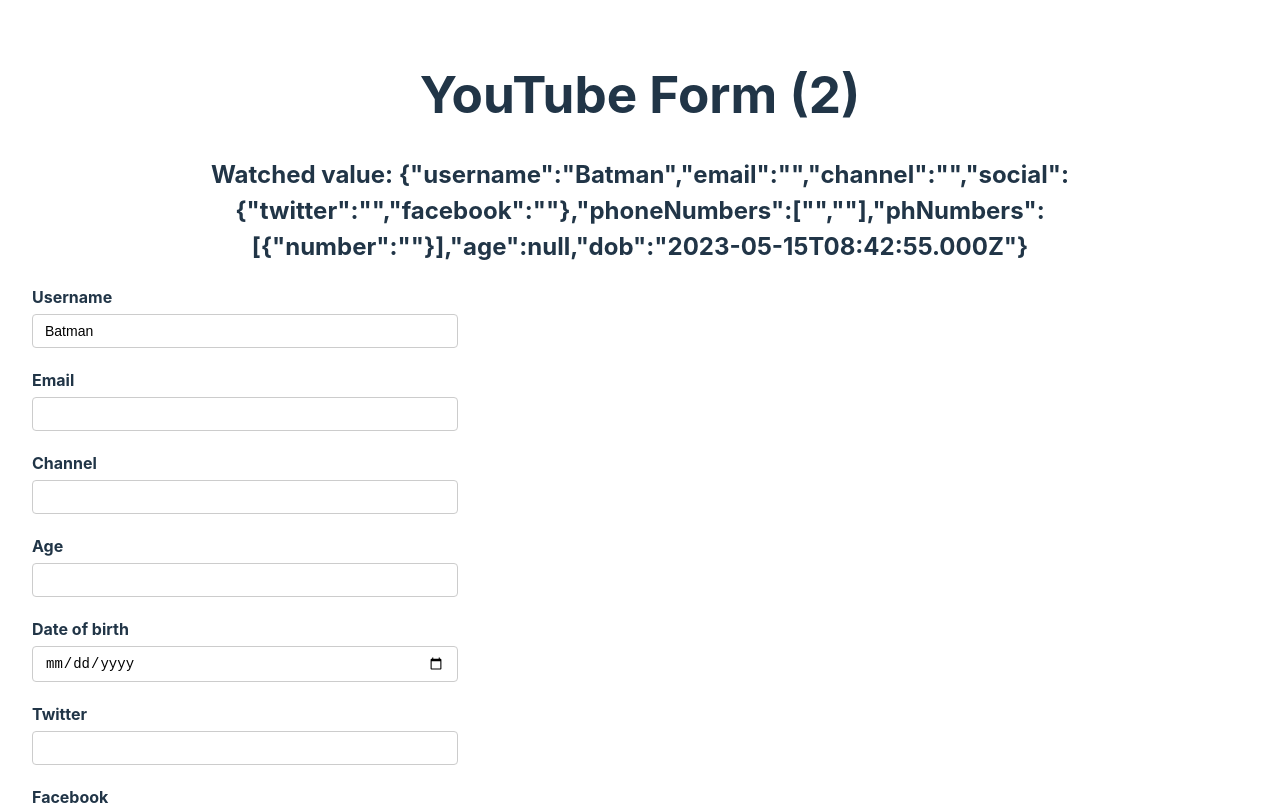
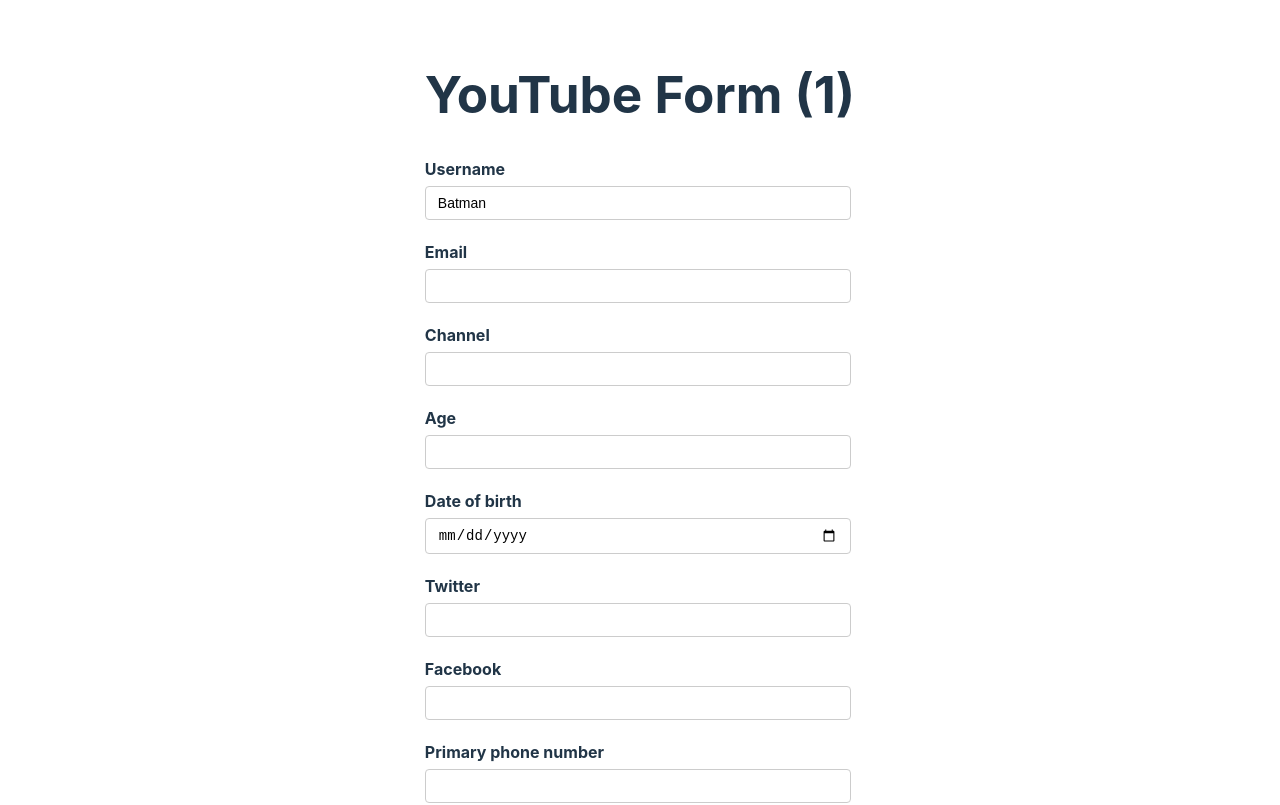
Before and after one commit to d85/react-hook-form-demo, a React (Vite) app: page / in a window 1280 px wide. Shown: the top 805 px of the page. Built offline with nearby package versions, Linux system fonts and the light colour scheme.

Commit message:
Use useEffect to perform side effect when watching changes in form values

```diff
--- a/src/components/YouTubeForm.tsx
+++ b/src/components/YouTubeForm.tsx
@@ -1,3 +1,4 @@
+import { useEffect } from 'react'
 import { useForm, useFieldArray } from 'react-hook-form'
 import { DevTool } from '@hookform/devtools'
 
@@ -43,17 +44,21 @@
     control
   })
 
-  const watchForm = watch()
-
   const onSubmit = (data: FormValues) => {
     console.log('Form submitted', data)
   }
+
+  useEffect(() => {
+    const subscription = watch((value) => {
+      console.log(value)
+    })
+    return () => subscription.unsubscribe()
+  }, [watch])
 
   renderCount++
   return (
     <div>
       <h1>YouTube Form ({renderCount / 2})</h1>
-      <h2>Watched value: {JSON.stringify(watchForm)}</h2>
       <form onSubmit={handleSubmit(onSubmit)} noValidate>
         <div className="form-control">
           <label htmlFor="username">Username</label>
```
